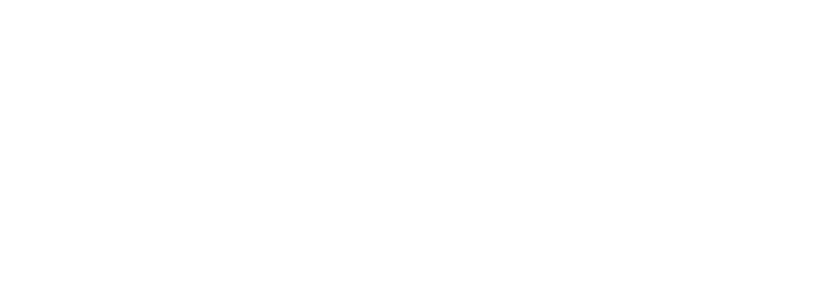
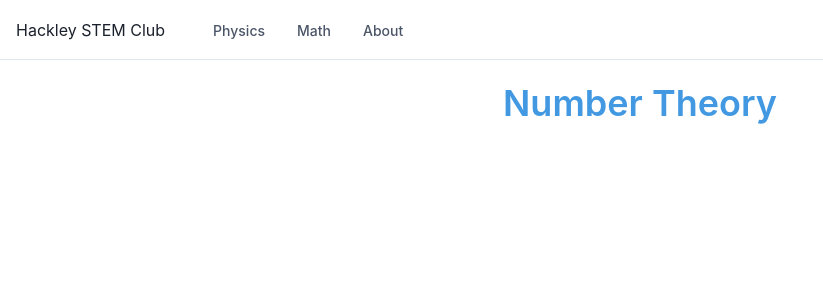
Before and after one commit to rafaelicastro/stem-club, a React (Create React App) app: page /math/numtheory in a window 1280 px wide. Before the commit this address had no page. Shown: the top 300 px of the page, without its empty margins (0-823 px from the left). Built offline with nearby package versions, Linux system fonts and the light colour scheme.

Commit message:
dont even wanna talk about it

```diff
--- a/package.json
+++ b/package.json
@@ -3,7 +3,7 @@
   "version": "0.1.0",
   "private": true,
   "dependencies": {
-    "@chakra-ui/react": "^2.2.4",
+    "@chakra-ui/react": "^2.2.6",
     "@emotion/react": "^11.10.0",
     "@emotion/styled": "^11.10.0",
     "@testing-library/jest-dom": "^5.16.4",
--- a/src/App.js
+++ b/src/App.js
@@ -1,7 +1,7 @@
 import { Routes, Route } from 'react-router-dom';
 import { Home } from './Pages/Home.js';
 import { SRel } from './Pages/Physics/SRel';
-// import Mathh from './Pages/Math';
+import { NumberTheory } from './Pages/Math/NumberTheory';
 
 function App() {
   return (
@@ -10,6 +10,9 @@
       <Route path="/physics">
         <Route path="srel" element={<SRel />} />
       </Route>
+      <Route path="/math">
+        <Route path="numtheory" element={<NumberTheory />} />
+      </Route>
     </Routes>
   );
 }
--- a/src/Components/NavBar.js
+++ b/src/Components/NavBar.js
@@ -232,7 +232,7 @@
 			{
 				label: 'Number Theory',
 				subLabel: 'Hard questions made easy',
-				href: '#',
+				href: '/math/numtheory',
 			},
 		],
 	},
--- a/src/Pages/Math/NumberTheory.js
+++ b/src/Pages/Math/NumberTheory.js
@@ -0,0 +1,21 @@
+import { Container, Flex, Heading, HStack, Image, Stack, Text } from '@chakra-ui/react';
+import { NavBar } from '../../Components/NavBar';
+
+export function NumberTheory() {
+	return (
+		<>
+			<NavBar />
+
+            <Stack textAlign={'center'} align={'center'}>
+                <Heading
+                    fontWeight={600}
+                    fontSize={{ base: '3xl', sm: '4xl', md: '1xl' }}
+                    lineHeight={'110%'}
+                    >
+                        <Text as={'span'} color={'blue.400'}>Number Theory</Text>
+                </Heading>
+            </Stack>
+
+		</>
+	);
+}
```
Also changed, not shown: 1 other file (tests, documents, lock files or other folders).
